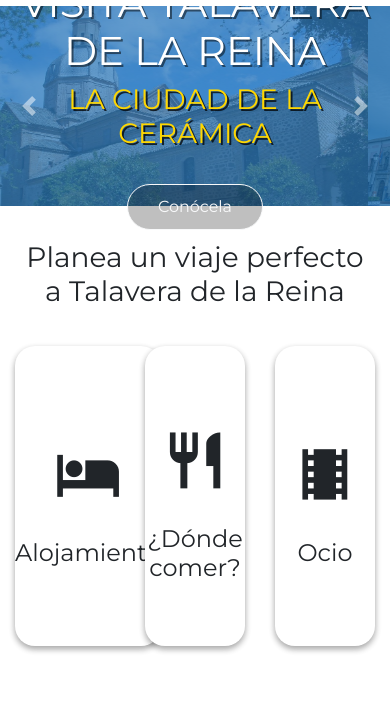
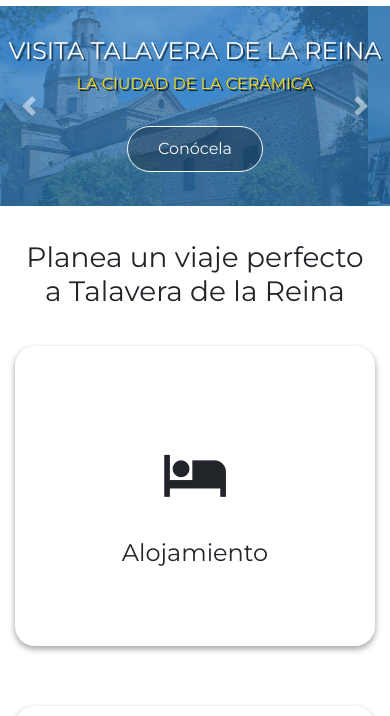
Before and after one commit to 0smaK/Concurso-Dise-o-Web-Talavera, a plain HTML site: page index.html in a window 390 px wide. Shown: the part 58-774 px from the top of the page. Drawn offline with nearby package versions, Linux system fonts and the light colour scheme; no server answers.

Commit message:
responsive on index

```diff
--- a/css/estilos.css
+++ b/css/estilos.css
@@ -326,7 +326,7 @@ div.chatbot-container{
     bottom: 0;
     right: 0;
     margin: 1em;
-    z-index: 2002;
+    z-index: 6002;
 }
 
 .hide-chatbot{
@@ -378,7 +378,7 @@ div.chatbot{
     margin-right: 15px;
     margin-bottom: 75px;
     background-color:white;
-    z-index: 1000;
+    z-index: 10000;
     box-shadow: 0 3px 6px rgba(0,0,0,0.16), 0 3px 6px rgba(0,0,0,0.23);
     border-radius: 20px;
     animation: mostrar-chatbot-d .5s ease-in-out;
@@ -567,3 +567,12 @@ img.chatbot-img-perfil{
     float:right;
     margin-right: 20px;
 }
+
+@media only screen and (max-width: 768px){
+    .titulo{
+        font-size: 1.5rem
+    }
+    .subtitulo{
+        font-size: 1rem;
+    }
+}
--- a/index.html
+++ b/index.html
@@ -126,7 +126,7 @@
             </div>
         </div>
         <div class="row">
-            <div class="col-4">
+            <div class="col-12 col-md-6 col-lg-4">
                 <a href="./alojamientos.html" class="no-link">
                     <div class="card-planea-viaje hotel-bg">
                         <div>
@@ -138,7 +138,7 @@
                     </div>
                 </a>
             </div>
-            <div class="col-4">
+            <div class="col-12 col-md-6 col-lg-4">
                 <a href="" class="no-link">
                     <div class="card-planea-viaje restaurante-bg">
                         <div>
@@ -150,7 +150,7 @@
                     </div>
                 </a>
             </div>
-            <div class="col-4">
+            <div class="col-12 col-md-6 col-lg-4">
                 <a class="no-link" href="">
                     <div class="card-planea-viaje cine-bg">
                         <div>
```
